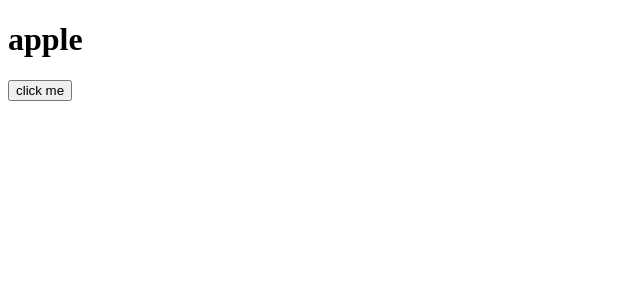
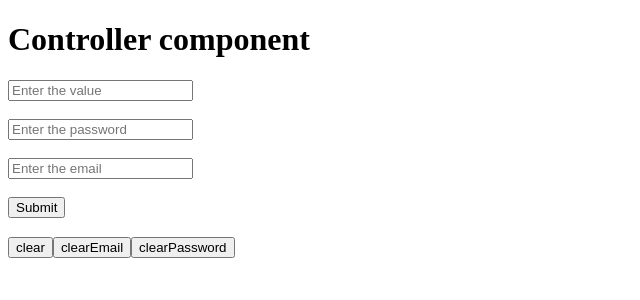
Before and after one commit to kaustubhlearner/React-practice, a React (Vite) app: page / in a window 1280 px wide. Shown: the top 300 px of the page, without its empty margins (0-640 px from the left). Built offline with nearby package versions, Linux system fonts and the light colour scheme.

Commit message:
controlled components

```diff
--- a/src/App.jsx
+++ b/src/App.jsx
@@ -1,14 +1,28 @@
 import { useState } from "react"
 
 function App() {
-  const [change, setchanage] = useState('apple')
-  function chnagereq() {
-    setchanage('Banana')
-  }
+  const [name, setname] = useState('')
+  const [password, setpassword] = useState('')
+  const [email, setemail] = useState('')
+
   return (
     <>
-      <h1>{change}</h1>
-      <button onClick={chnagereq}>click me</button>
+      <h1>Controller component</h1>
+      <form action="">
+        <input type="text" onChange={(event) => setname(event.target.value)} placeholder="Enter the value" />
+        <br /> <br />
+        <input type="password" onChange={(event) => setpassword(event.target.value)} placeholder="Enter the password" />
+        <br /> <br />
+        <input type="email" onChange={(event) => setemail(event.target.value)} placeholder="Enter the email" />
+        <br /> <br />
+        <button>Submit</button>
+        <h3>{name}</h3>
+        <h3>{password}</h3>
+        <h3>{email}</h3>
+        <button onClick={()=>setname('')} >clear</button>
+        <button onClick={()=>setemail('')} >clearEmail</button>
+        <button onClick={()=>setpassword('')} >clearPassword</button>
+      </form>
     </>
   )
 }
```
